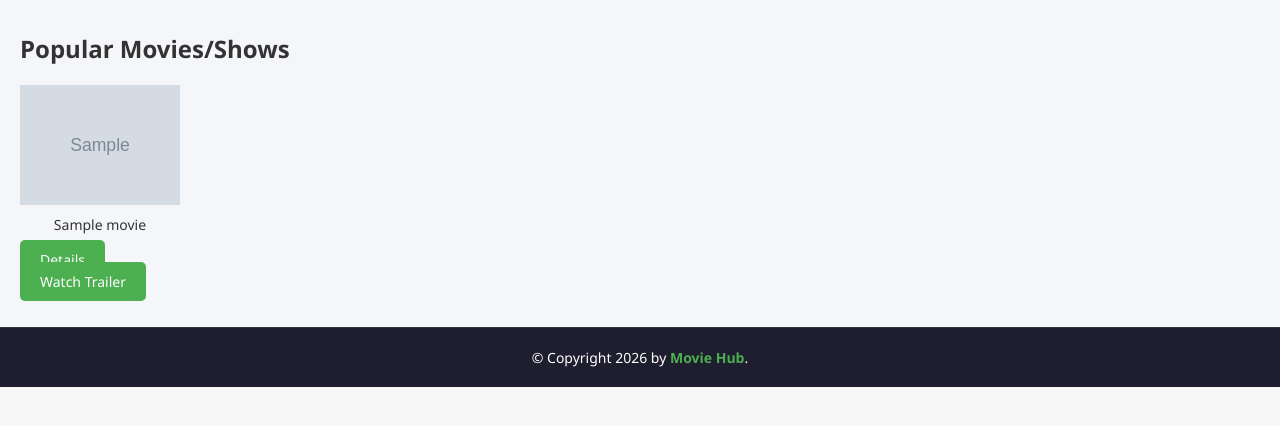
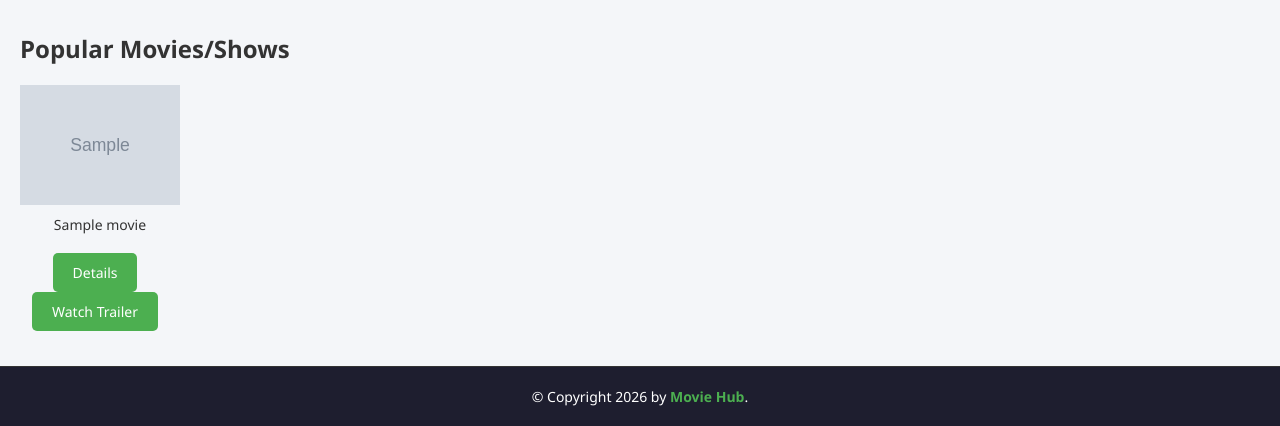
Before and after one commit to Duncan-Pringle/Web-Development-Assignement, a Flask app: template templates/index.html in a window 1280 px wide. Shown: the part 578-1004 px from the top of the page. Before the commit the page ends 965 px from the top, so only its background shows below. Run offline with Flask 3, Linux system fonts and the light colour scheme; the template is opened without the code that fills it: most values are stand-ins (such as "Sample title", 1, 10 or a date in 2020); grey boxes marked "Sample" are stand-in pictures; some libraries are stand-ins or nearby versions.

Commit message:
Add .poster-buttons class for improved layout of poster elements

```diff
--- a/static/css/styles.css
+++ b/static/css/styles.css
@@ -577,3 +577,9 @@ a:has(#hub), a:has(#hub):visited {
         border: 1px solid #ccc;
     }
 }
+.poster-buttons {
+    display: flex;
+    flex-direction: column;
+    align-items: center;
+    margin-top: 5px;
+}
```
